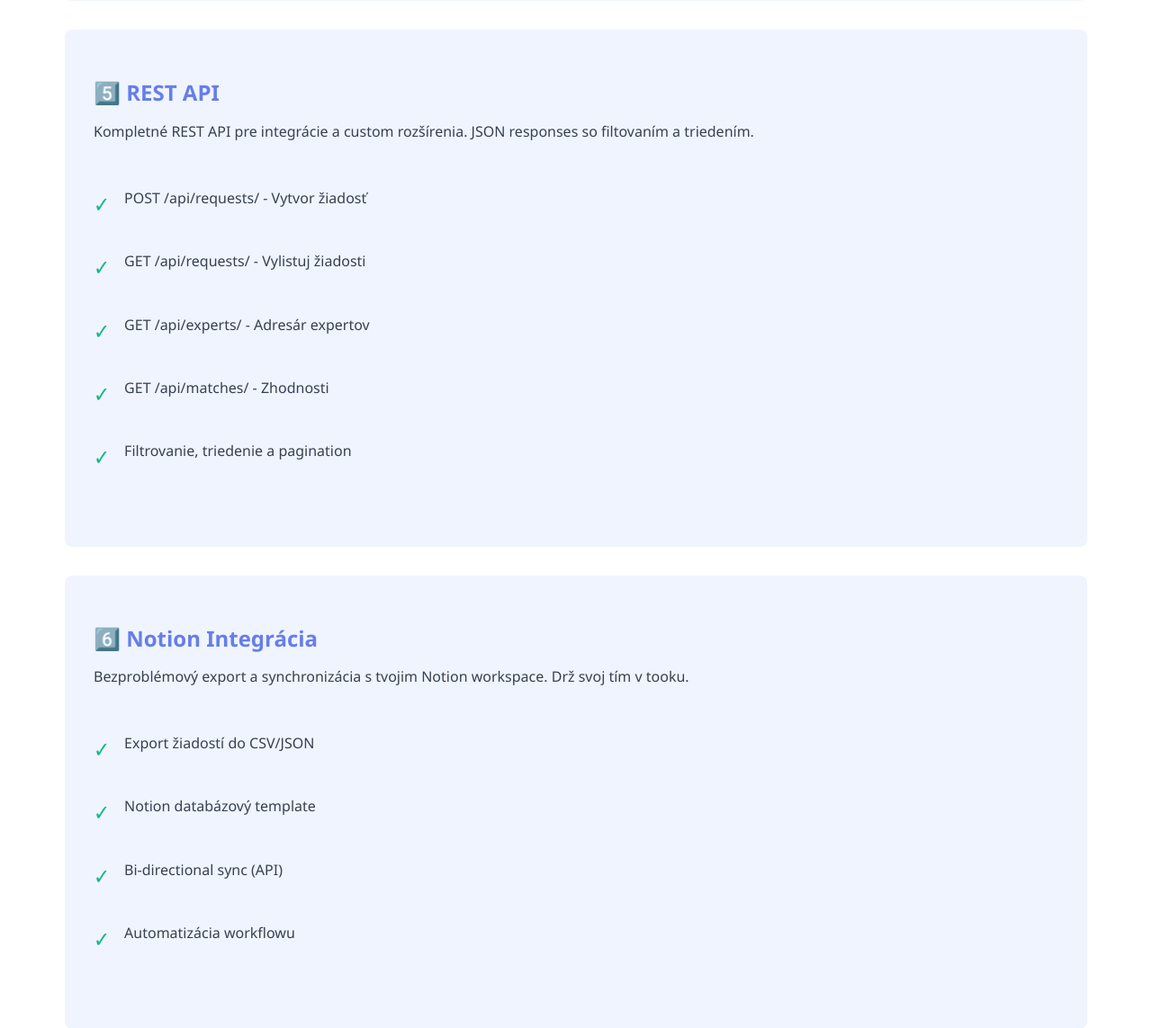
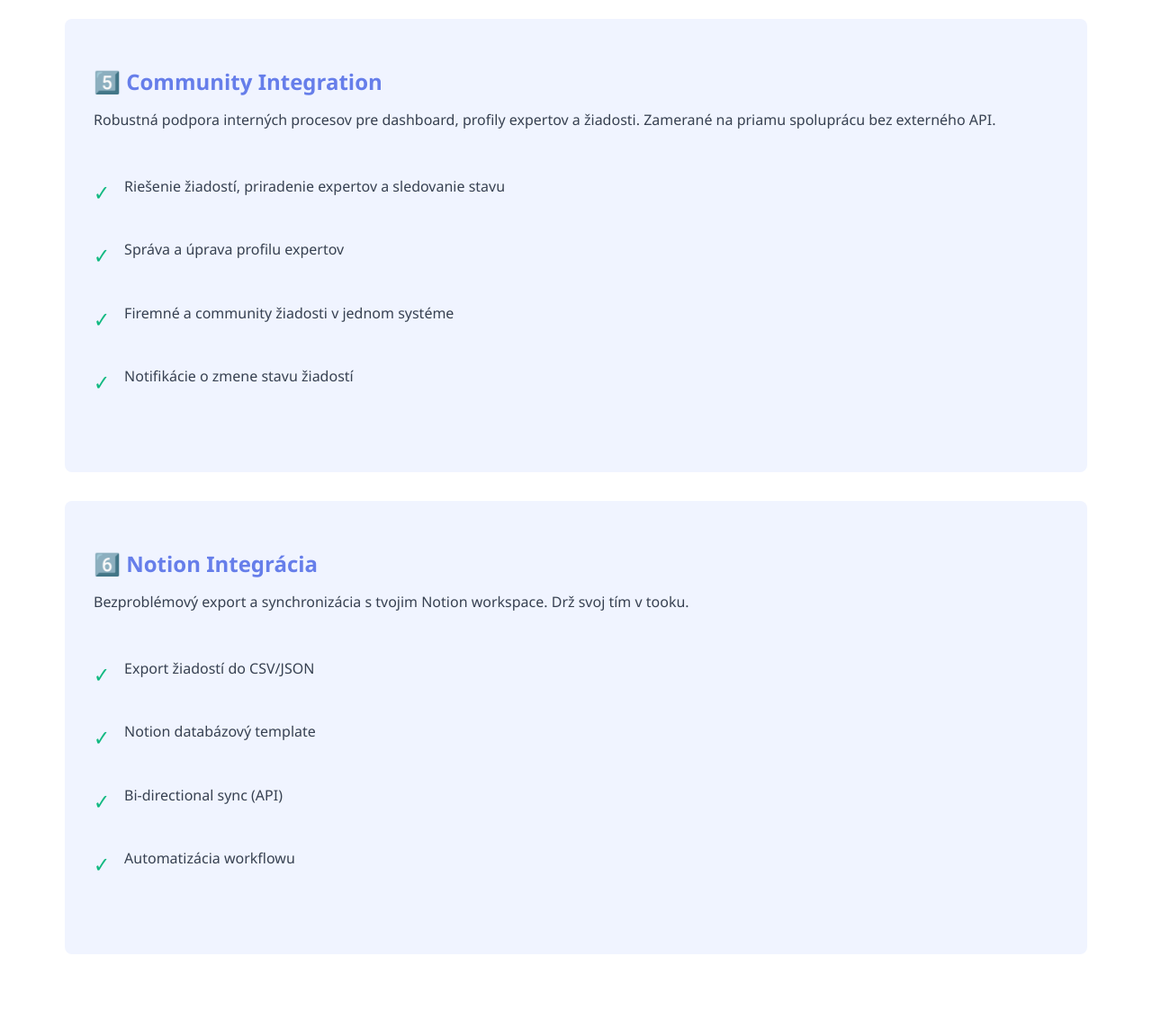
Before and after one commit to Lukrex/hackathon2026, a Django app: page /features/ in a window 1280 px wide. Shown: the part 3572-4715 px from the top of the page at 90% size. Run offline with Django 4.2, Linux system fonts and the light colour scheme.

Commit message:
remove api things

```diff
--- a/server/templates/about.html
+++ b/server/templates/about.html
@@ -50,7 +50,6 @@
                     <h3>Backend</h3>
                     <ul class="feature-list">
                         <li><strong>Django</strong> - Web framework</li>
-                        <li><strong>Django REST Framework</strong> - REST API</li>
                         <li><strong>SQLite/PostgreSQL</strong> - Database</li>
                         <li><strong>Celery</strong> - Task queue (optional)</li>
                     </ul>
--- a/server/templates/base.html
+++ b/server/templates/base.html
@@ -624,7 +624,7 @@
                 <li><a href="{% url 'features' %}">Funkcie</a></li>
                 <li><a href="{% url 'how_it_works' %}">Ako to funguje</a></li>
                 <li><a href="{% url 'about' %}">O nás</a></li>
-                <li><a href="{% url 'api_docs' %}">API Docs</a></li>
+
             </ul>
             <div class="nav-buttons">
                 {% if user.is_authenticated %}
@@ -675,9 +675,7 @@
             <div class="footer-section">
                 <h3>Zdroje</h3>
                 <ul>
-                    <li><a href="{% url 'api_docs' %}">API Dokumentácia</a></li>
                     <li><a href="{% url 'admin:index' %}">Admin</a></li>
-                    <li><a href="/api/">REST API</a></li>
                     <li><a href="{% url 'expert_directory' %}">Expert Directory</a></li>
                 </ul>
             </div>
--- a/server/templates/features.html
+++ b/server/templates/features.html
@@ -81,16 +81,15 @@
         </div>
 
         <div style="margin: 2rem 0; padding: 2rem; background: var(--primary-light); border-radius: 8px;">
-            <h3 style="color: var(--primary);">5️⃣ REST API</h3>
+            <h3 style="color: var(--primary);">5️⃣ Community Integration</h3>
             <p>
-                Kompletné REST API pre integrácie a custom rozšírenia. JSON responses so filtovaním a triedením.
+                Robustná podpora interných procesov pre dashboard, profily expertov a žiadosti. Zamerané na priamu spoluprácu bez externého API.
             </p>
             <ul class="feature-list">
-                <li>POST /api/requests/ - Vytvor žiadosť</li>
-                <li>GET /api/requests/ - Vylistuj žiadosti</li>
-                <li>GET /api/experts/ - Adresár expertov</li>
-                <li>GET /api/matches/ - Zhodnosti</li>
-                <li>Filtrovanie, triedenie a pagination</li>
+                <li>Riešenie žiadostí, priradenie expertov a sledovanie stavu</li>
+                <li>Správa a úprava profilu expertov</li>
+                <li>Firemné a community žiadosti v jednom systéme</li>
+                <li>Notifikácie o zmene stavu žiadostí</li>
             </ul>
         </div>
 
--- a/server/urls.py
+++ b/server/urls.py
@@ -2,18 +2,7 @@ from django.contrib import admin
 from django.urls import path, include
 from django.conf import settings
 from django.conf.urls.static import static
-from rest_framework.routers import DefaultRouter
-from server.viewsets import (
-    CategoryViewSet, ExpertViewSet, RequestViewSet, ExpertMatchViewSet
-)
 from server import views
-
-# REST API Router
-router = DefaultRouter()
-router.register(r'categories', CategoryViewSet, basename='category')
-router.register(r'experts', ExpertViewSet, basename='expert')
-router.register(r'requests', RequestViewSet, basename='request')
-router.register(r'matches', ExpertMatchViewSet, basename='match')
 
 urlpatterns = [
     # Index/Landing pages
@@ -21,7 +10,6 @@ urlpatterns = [
     path('about/', views.about, name='about'),
     path('features/', views.features, name='features'),
     path('how-it-works/', views.how_it_works, name='how_it_works'),
-    path('api-docs/', views.api_docs, name='api_docs'),
 
     # Authentication
     path('accounts/', include('django.contrib.auth.urls')),
@@ -41,10 +29,6 @@ urlpatterns = [
     path('admin/', admin.site.urls),
     path('dashboard/', views.dashboard, name='dashboard'),
 
-    # API
-    path('api/', include(router.urls)),
-    path('api-auth/', include('rest_framework.urls')),
-
     # Health check
     path('health/', lambda request: {'status': 'ok'}, name='health'),
 ]
--- a/server/views.py
+++ b/server/views.py
@@ -113,38 +113,6 @@ def how_it_works(request):
         },
     ]
     return render(request, 'how_it_works.html', {'steps': steps})
-
-
-def api_docs(request):
-    """API documentation page"""
-    endpoints = [
-        {
-            'method': 'GET',
-            'endpoint': '/api/requests/',
-            'description': 'List all requests with filtering and sorting',
-        },
-        {
-            'method': 'POST',
-            'endpoint': '/api/requests/',
-            'description': 'Create new request',
-        },
-        {
-            'method': 'GET',
-            'endpoint': '/api/experts/',
-            'description': 'List all experts with search',
-        },
-        {
-            'method': 'GET',
-            'endpoint': '/api/matches/',
-            'description': 'List expert matches',
-        },
-        {
-            'method': 'GET',
-            'endpoint': '/api/categories/',
-            'description': 'List all request categories',
-        },
-    ]
-    return render(request, 'api_docs.html', {'endpoints': endpoints})
 
 
 @require_http_methods(["GET", "POST"])
```
